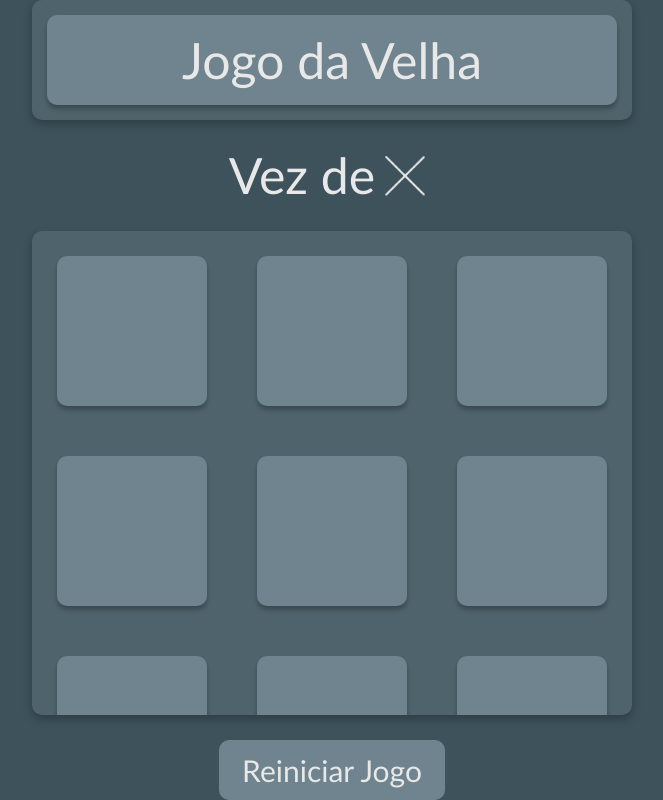
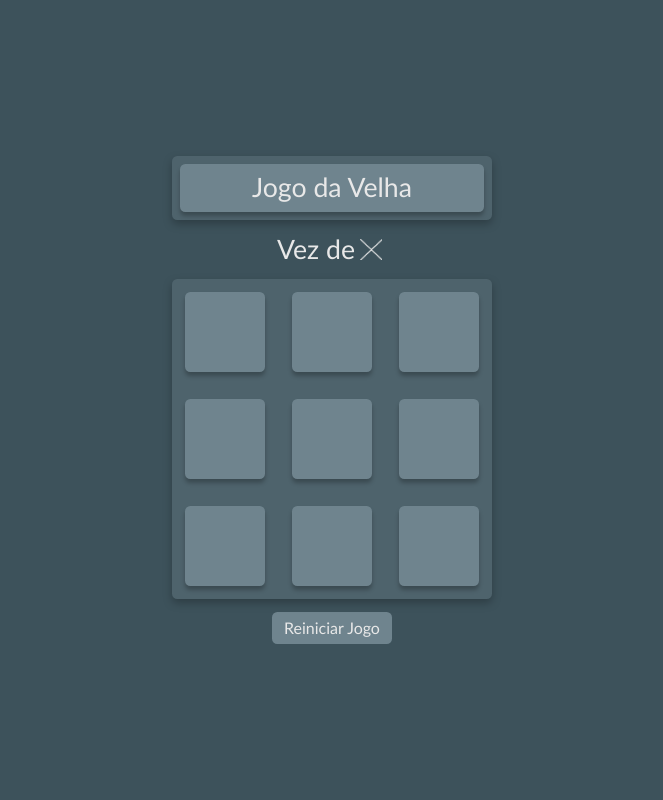
Before and after one commit to Willian1002A/tic-tac-toe, a React (Create React App) app: page / in a window 1280 px wide. Shown: the whole page, without its empty margins (308-971 px from the left). Built offline with nearby package versions, Linux system fonts and the light colour scheme.

Commit message:
tic-tac-toe v0.5

```diff
--- a/src/components/Button.css
+++ b/src/components/Button.css
@@ -42,3 +42,46 @@
     background: url("../assets/img/O.png");
     background-size: cover;
 }
+*{
+    --base-resolution: 1920;
+    --actual-resolution: 360;
+    --mult-factor: calc(var(--actual-resolution)/var(--base-resolution));
+}
+@media (min-width: 640px) {
+    *{
+        --actual-resolution: 640;
+        --mult-factor: calc(var(--actual-resolution)/var(--base-resolution));
+    }
+}
+@media (min-width: 1024px) {
+    *{
+        --actual-resolution: 1024;
+        --mult-factor: calc(1024/1920);
+    }
+}
+@media (min-width: 1360px) {
+    *{
+        --actual-resolution: 1360;
+        --mult-factor: calc(var(--actual-resolution)/var(--base-resolution));
+    }
+}
+@media (min-width: 1920px) {
+    *{
+        --actual-resolution: 1920;
+        --mult-factor: calc(var(--actual-resolution)/var(--base-resolution));
+    }
+}
+*{
+    --square-button-width-height: calc(200px * var(--mult-factor));
+    --button-width-height: calc(150px * var(--mult-factor));
+    --border-radius: calc(10px * var(--mult-factor));
+}
+.square{
+    width: var(--square-button-width-height);
+    height: var(--square-button-width-height);
+}
+.button{
+    width: var(--button-width-height);
+    height: var(--button-width-height);
+    border-radius: var(--border-radius);
+}
--- a/src/main/Tic-tac-toe.css
+++ b/src/main/Tic-tac-toe.css
@@ -106,3 +106,89 @@
 .reStartButton:active{
     background-color: #7F959F;
 }
+*{
+    --base-resolution: 1920;
+    --actual-resolution: 360;
+    --mult-factor: calc(var(--actual-resolution)/var(--base-resolution));
+}
+@media (min-width: 640px) {
+    *{
+        --actual-resolution: 640;
+        --mult-factor: calc(var(--actual-resolution)/var(--base-resolution));
+    }
+}
+@media (min-width: 1024px) {
+    *{
+        --actual-resolution: 1024;
+        --mult-factor: calc(1024/1920);
+    }
+}
+@media (min-width: 1360px) {
+    *{
+        --actual-resolution: 1360;
+        --mult-factor: calc(var(--actual-resolution)/var(--base-resolution));
+    }
+}
+@media (min-width: 1920px) {
+    *{
+        --actual-resolution: 1920;
+        --mult-factor: calc(var(--actual-resolution)/var(--base-resolution));
+    }
+}
+*{
+    --title-width: calc(600px * var(--mult-factor));
+    --title-height: calc(120px * var(--mult-factor));
+    --border-radius: calc(10px * var(--mult-factor));
+    --title-width-h1: calc(570px * var(--mult-factor));
+    --title-height-h1: calc(90px * var(--mult-factor));
+    --font-size-h1: calc(50px * var(--mult-factor));
+    --line-height-h1: calc(61px * var(--mult-factor));
+    --margin-default: calc(25px * var(--mult-factor));
+    --turn-span-margin-x: calc(10px * var(--mult-factor));
+    --turn-span-width-height: calc(40px * var(--mult-factor));
+    --square-button-width-height: calc(200px * var(--mult-factor));
+    --tic-tac-toe-width-height: calc(600px * var(--mult-factor));
+    --restartButton-width: calc(226px * var(--mult-factor));
+    --restartButton-height: calc(60px * var(--mult-factor));
+    --restartButton-font-size: calc(30px * var(--mult-factor));
+    --restartButton-line-height: calc(34px * var(--mult-factor));
+}
+.title{
+    width: var(--title-width);
+    height: var(--title-height);
+    border-radius: var(--border-radius);
+}
+.title > h1{
+    width: var(--title-width-h1);
+    height: var(--title-height-h1);
+    border-radius: var(--border-radius);
+    font-size: var(--font-size-h1);
+    line-height: var(--line-height-h1);
+}
+.turn{
+    margin: var(--margin-default);
+    font-size: var(--font-size-h1);
+    line-height: var(--line-height-h1);
+}
+.turn > span{
+    margin-left: var(--turn-span-margin-x);
+    margin-right: var(--turn-span-margin-x);
+    width: var(--turn-span-width-height);
+    height: var(--turn-span-width-height);
+}
+.tic_tac_toe{
+    grid-template-columns: repeat(3,var(--square-button-width-height));
+    width: var(--tic-tac-toe-width-height);
+    height: var(--tic-tac-toe-width-height);
+    border-radius: var(--border-radius);
+}
+.reStartButton{
+    width: var(--restartButton-width);
+    height: var(--restartButton-height);
+    border-radius: var(--border-radius);
+    margin-top: var(--margin-default);
+}
+.reStartButton > p{
+    font-size: var(--restartButton-font-size);
+    line-height: var(--restartButton-line-height);
+}
```
